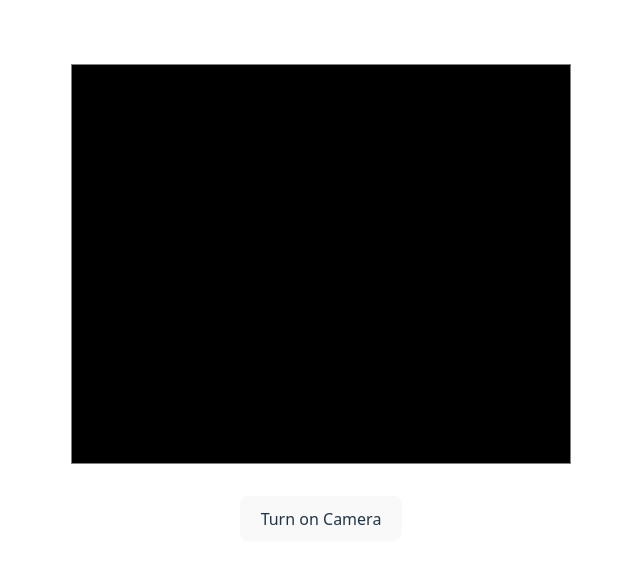
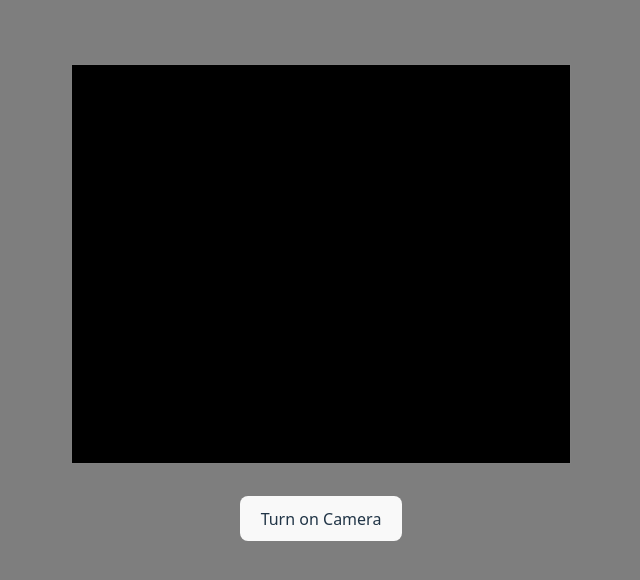
Before and after one commit to LetMeDream/FaceAPI, a React (Vite) app: page / in a window 1280 px wide. Shown: the top 580 px of the page, without its empty margins (319-959 px from the left). Built offline with nearby package versions, Linux system fonts and the light colour scheme.

Commit message:
change in styles

```diff
--- a/src/index.css
+++ b/src/index.css
@@ -56,7 +56,7 @@ button:focus-visible {
 @media (prefers-color-scheme: light) {
   :root {
     color: #213547;
-    background-color: #ffffff;
+    background-color: #7e7e7e;
   }
   a:hover {
     color: #747bff;
```
